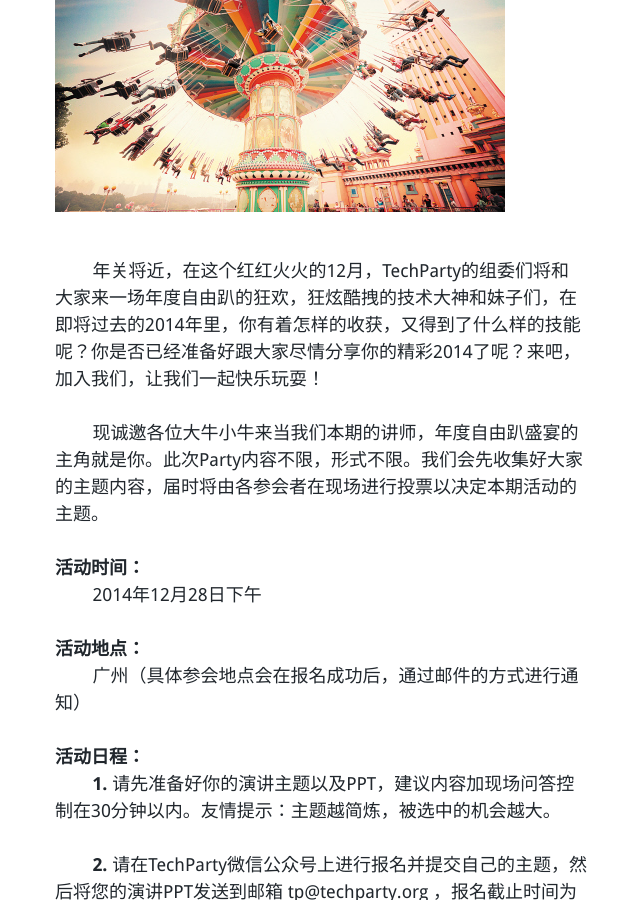
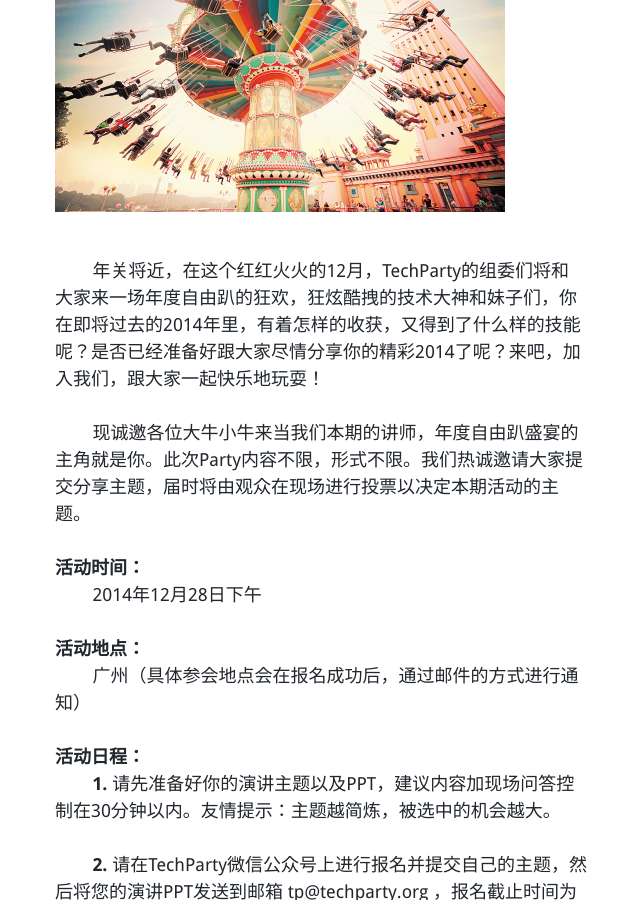
Before and after one commit to techparty-org/techparty-org.github.io, a Jekyll site: the page built from _posts/2014-12-19-gztechparty-free-themes-collection.md, in a window 1280 px wide and 900 px high, scrolled down 394 px. Shown: the whole window, without its empty margins (319-959 px from the left). Built offline with Jekyll 4.4.1, drawn with Linux system fonts in a browser that asks for light colours; nearby versions of some CDN libraries; Markdown is read by kramdown in place of the engine named in the settings; comment, search, counter and statistics services are not loaded.

Commit message:
update copy of the newest event

```diff
--- a/_posts/2014-12-19-gztechparty-free-themes-collection.md
+++ b/_posts/2014-12-19-gztechparty-free-themes-collection.md
@@ -16,9 +16,9 @@ author:
 ---
 ![TechParty-广州 2014年12月年末自由主题趴 主题征集](/images/tp201412.jpg)
 
-&nbsp;&nbsp;&nbsp;&nbsp;&nbsp;&nbsp;&nbsp;&nbsp;年关将近，在这个红红火火的12月，TechParty的组委们将和大家来一场年度自由趴的狂欢，狂炫酷拽的技术大神和妹子们，在即将过去的2014年里，你有着怎样的收获，又得到了什么样的技能呢？你是否已经准备好跟大家尽情分享你的精彩2014了呢？来吧，加入我们，让我们一起快乐玩耍！
+&nbsp;&nbsp;&nbsp;&nbsp;&nbsp;&nbsp;&nbsp;&nbsp;年关将近，在这个红红火火的12月，TechParty的组委们将和大家来一场年度自由趴的狂欢，狂炫酷拽的技术大神和妹子们，你在即将过去的2014年里，有着怎样的收获，又得到了什么样的技能呢？是否已经准备好跟大家尽情分享你的精彩2014了呢？来吧，加入我们，跟大家一起快乐地玩耍！
 
-&nbsp;&nbsp;&nbsp;&nbsp;&nbsp;&nbsp;&nbsp;&nbsp;现诚邀各位大牛小牛来当我们本期的讲师，年度自由趴盛宴的主角就是你。此次Party内容不限，形式不限。我们会先收集好大家的主题内容，届时将由各参会者在现场进行投票以决定本期活动的主题。
+&nbsp;&nbsp;&nbsp;&nbsp;&nbsp;&nbsp;&nbsp;&nbsp;现诚邀各位大牛小牛来当我们本期的讲师，年度自由趴盛宴的主角就是你。此次Party内容不限，形式不限。我们热诚邀请大家提交分享主题，届时将由观众在现场进行投票以决定本期活动的主题。
 
 **活动时间：**
 &nbsp;&nbsp;&nbsp;&nbsp;&nbsp;&nbsp;&nbsp;&nbsp;2014年12月28日下午
```
